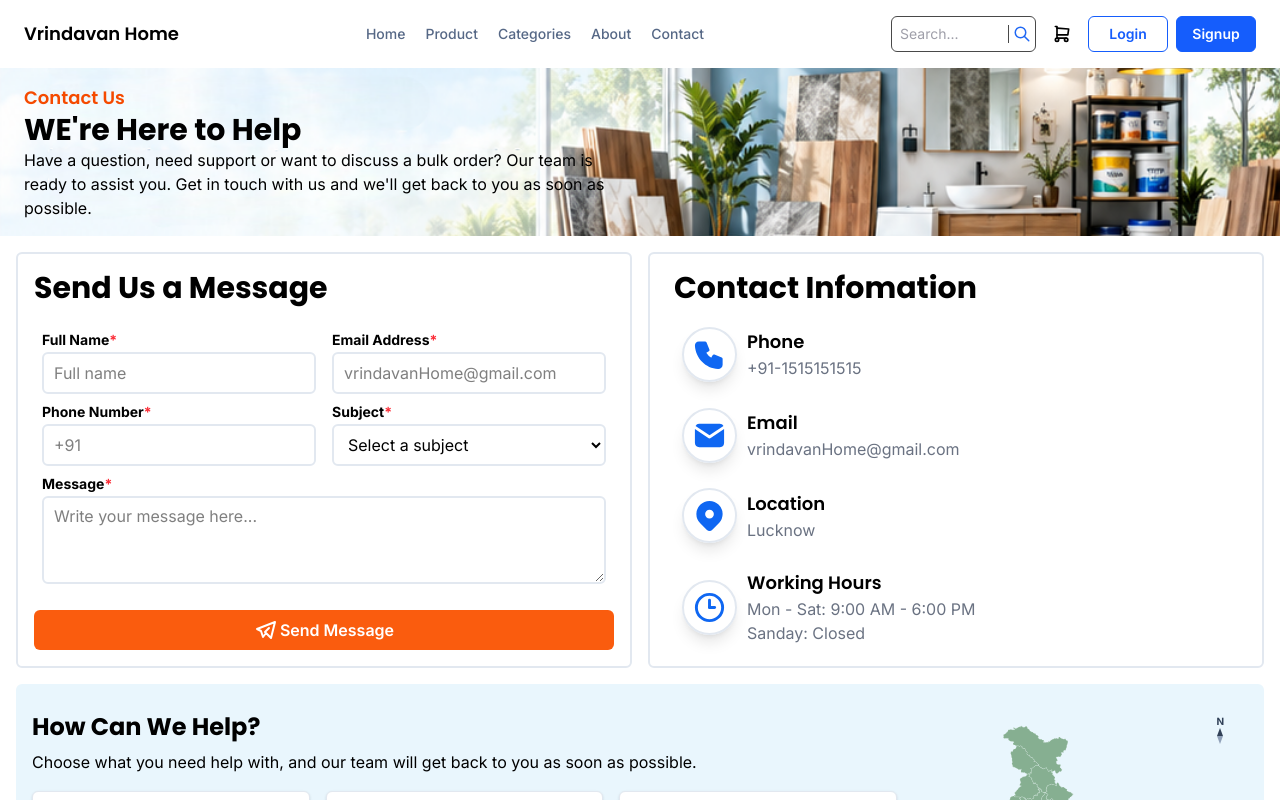
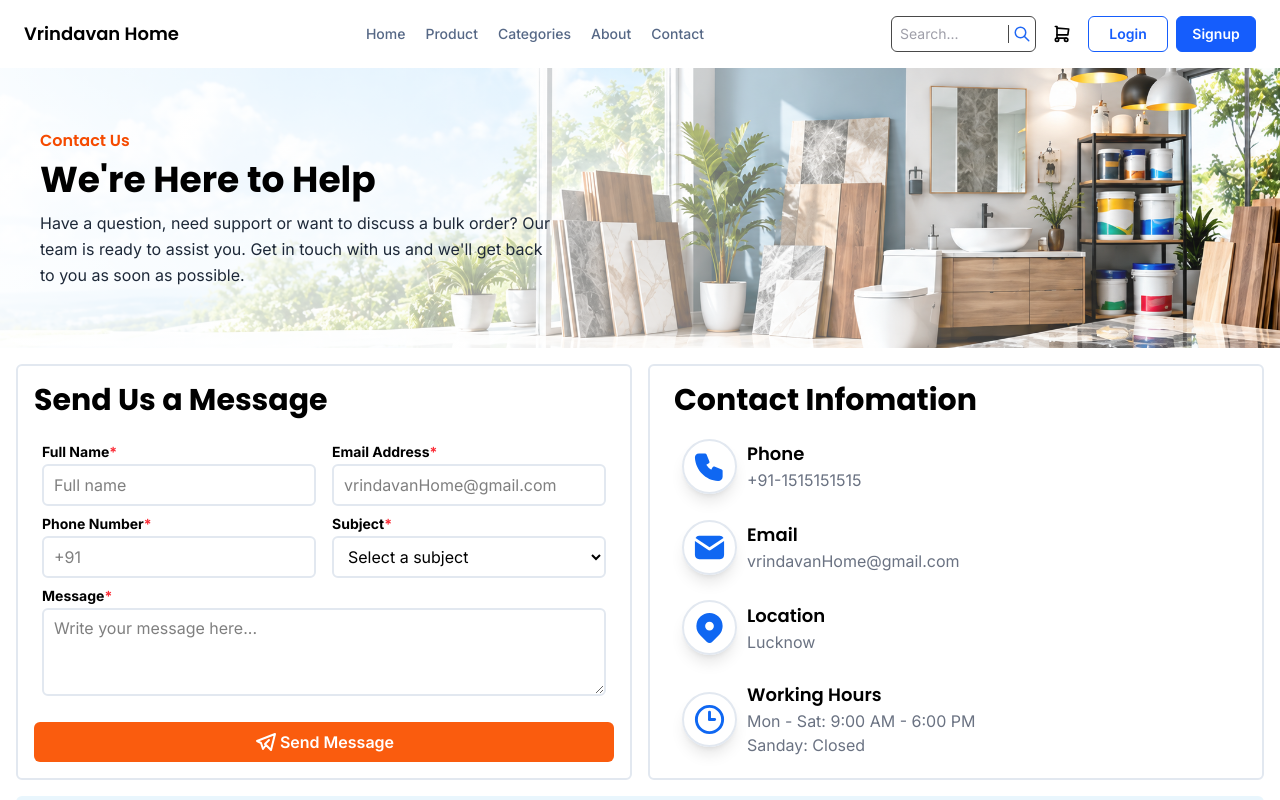
Before and after one commit to shivam-87388/vrindavan, a Next.js app in the folder frontend/: page /contact-us in a window 1280 px wide. Shown: the top 800 px of the page. Built offline with nearby package versions, Linux system fonts and the light colour scheme.

Commit message:
complete contact page

```diff
--- a/frontend/src/app/contact-us/page.jsx
+++ b/frontend/src/app/contact-us/page.jsx
@@ -1,11 +1,17 @@
-import React from 'react'
+import React from "react";
 import {
-  IconBrandTelegram, IconPhoneFilled, IconMailFilled, IconMapPinFilled, IconClockHour3, IconBox,
-  IconTruck, IconHeadset, IconArrowRight
-} from '@tabler/icons-react';
+  IconBrandTelegram,
+  IconPhoneFilled,
+  IconMailFilled,
+  IconMapPinFilled,
+  IconClockHour3,
+  IconBox,
+  IconTruck,
+  IconHeadset,
+  IconArrowRight,
+} from "@tabler/icons-react";
 
 const page = () => {
-
   const cards = [
     {
       title: "Product Enquiry",
@@ -27,31 +33,50 @@ const page = () => {
     },
   ];
 
-
   return (
     <div className="min-h-screen flex items-start justify-center">
       <div className="flex flex-col items-start justify-center w-full">
         {/* header image section */}
-        <div className="w-full bg-[url(/contact.png)] bg-cover bg-center bg-no-repeat h-auto">
-          <div className="flex flex-col w-1/2 items-center justify-center py-4 px-6">
-            <h3 className="w-full text-start text-orange-600 text-lg font-semibold font-['Poppins']">Contact Us</h3>
-            <h2 className="w-full text-start text-black text-3xl font-bold font-['Poppins']">WE're Here to Help</h2>
-            <p className="w-full text-start text-black text-base font-normal font-['Inter']">Have a question, need support or want to discuss a bulk order? Our team is ready to assist you. Get in touch with us and we'll get back to you as soon as possible.</p>
+       {/* Header Image Section */}
+<div className="relative w-full h-[250px] sm:h-[280px] md:h-[250px] lg:h-[280px] overflow-hidden bg-[url('/contactpage.png')] bg-cover bg-[position:58%_center] md:bg-center bg-no-repeat">
+
+  {/* Light overlay for text readability */}
+  <div className="absolute inset-0 bg-gradient-to-r from-white/95 via-white/75 to-transparent md:from-white/90 md:via-white/50 md:to-transparent" />
+
+  {/* Header Content */}
+  <div className="relative z-10 flex h-full w-full md:w-[58%] flex-col justify-center px-4 sm:px-6 md:px-8 lg:px-10 py-4">
+
+    <h3 className="text-start text-orange-600 text-lg sm:text-base font-semibold font-['Poppins']">
+      Contact Us
+    </h3>
+
+    <h2 className="mt-1 text-start text-black text-2xl sm:text-3xl md:text-3xl lg:text-4xl font-bold leading-tight font-['Poppins']">
+      We're Here to Help
+    </h2>
+
+    <p className="mt-2 max-w-lg text-start text-gray-800 text-xs sm:text-sm md:text-sm lg:text-base font-normal leading-relaxed font-['Inter']">
+      Have a question, need support or want to discuss a bulk order? Our team
+      is ready to assist you. Get in touch with us and we'll get back to you
+      as soon as possible.
+    </p>
+
   </div>
 </div>
+{/* Header Image Section End */}
         {/* header image section end */}
         <div className="flex flex-col items-center justify-center p-4 w-full gap-4">
           {/* card section */}
           <div className="w-full flex md:flex-row flex-col md:items-stretch items-start justify-around gap-4 ">
             <div className="w-full max-w-2xl flex flex-col items-center justify-center  border-2 border-slate-200 rounded-md p-4">
-              <h3 className="w-full text-start text-black text-3xl font-bold font-['Poppins'] pb-2">Send Us a Message</h3>
+              <h3 className="w-full text-start text-black text-3xl font-bold font-['Poppins'] pb-2">
+                Send Us a Message
+              </h3>
               {/* detail field */}
               <form className="flex flex-col items-center justify-center mt-4 gap-2 w-full ">
                 {/* full name +  email address*/}
                 <div className="w-full flex md:flex-row flex-col  items-center justify-center lg:gap-4 gap-2 px-2">
                   {/* full name filed*/}
                   <div className="flex flex-col items-center justify-center gap-y-0.5 w-full">
-
                     <label
                       htmlFor="full-name"
                       className="w-full text-start text-black text-sm font-bold font-['Inter']"
@@ -81,8 +106,6 @@ const page = () => {
                       required
                       className="w-full rounded-md border-2 border-slate-200 px-2.5 py-1.5 text-black text-base font-normal font-['Inter'] focus:border-transparent focus:outline-none focus:ring-2 focus:ring-[#ED6200] h-[42px]"
                     ></input>
-
-
                   </div>
                 </div>
 
@@ -123,7 +146,6 @@ const page = () => {
                       <option value="support">Order Support</option>
                       <option value="other">Other</option>
                     </select>
-
                   </div>
                 </div>
                 {/* message field */}
@@ -134,75 +156,88 @@ const page = () => {
                   >
                     Message<span className="text-red-500">*</span>
                   </label>
-                  <textarea id="message" rows={3} placeholder="Write your message here..." required className="w-full rounded-md border-2 border-slate-200 px-2.5 py-1.5 font-['Inter'] focus:border-transparent focus:outline-none focus:ring-2 focus:ring-[#ED6200]"></textarea>
-
+                  <textarea
+                    id="message"
+                    rows={3}
+                    placeholder="Write your message here..."
+                    required
+                    className="w-full rounded-md border-2 border-slate-200 px-2.5 py-1.5 font-['Inter'] focus:border-transparent focus:outline-none focus:ring-2 focus:ring-[#ED6200]"
+                  ></textarea>
                 </div>
 
                 {/* send message button */}
                 <div className="w-full flex flex-row items-center justify-center mt-4.5 bg-[#FA5C0E] py-2 rounded-md hover:cursor-pointer gap-0.5">
-                  <IconBrandTelegram color='#FFFFFF' stroke={2} />
+                  <IconBrandTelegram color="#FFFFFF" stroke={2} />
                   <button
                     type="submit"
                     className="text-center text-base font-semibold font-['Inter'] text-white "
                   >
                     Send Message
                   </button>
-
                 </div>
               </form>
               {/* detailfield end*/}
-
             </div>
             <div className="w-full max-w-2xl flex flex-col items-center justify-center  border-2 border-slate-200 rounded-md p-4">
-              <h3 className="w-full text-start text-black text-3xl font-bold font-['Poppins'] px-2">Contact Infomation</h3>
+              <h3 className="w-full text-start text-black text-3xl font-bold font-['Poppins'] px-2">
+                Contact Infomation
+              </h3>
               {/* row section */}
               <div className="flex flex-col justify-around flex-1 mt-4 gap-4 w-full px-2">
                 {/* phone number field*/}
                 <div className="w-full flex flex-row items-center justify-start px-2 gap-2.5">
                   <div className="flex items-center justify-center p-2 rounded-full border-2 border-slate-200 shadow-lg">
-                    <IconPhoneFilled color='#0F67F2' size={35} />
+                    <IconPhoneFilled color="#0F67F2" size={35} />
                   </div>
                   <div className="flex flex-col items-start justify-center">
-                    <h3 className="text-black text-lg font-semibold font-['Poppins']">Phone</h3>
+                    <h3 className="text-black text-lg font-semibold font-['Poppins']">
+                      Phone
+                    </h3>
                     <p className="text-gray-500">+91-1515151515</p>
                   </div>
-
                 </div>
                 {/* email field  */}
                 <div className="w-full flex flex-row items-center justify-start px-2 gap-2.5">
                   <div className="flex items-center justify-center p-2 rounded-full border-2 border-slate-200 shadow-lg">
-                    <IconMailFilled color='#0F67F2' size={35} />
+                    <IconMailFilled color="#0F67F2" size={35} />
                   </div>
                   <div className="flex flex-col items-start justify-center">
-                    <h3 className="text-black text-lg font-semibold font-['Poppins']">Email</h3>
-                    <p className="text-gray-500 break-all">vrindavanHome@gmail.com</p>
+                    <h3 className="text-black text-lg font-semibold font-['Poppins']">
+                      Email
+                    </h3>
+                    <p className="text-gray-500 break-all">
+                      vrindavanHome@gmail.com
+                    </p>
                   </div>
                 </div>
                 {/* location */}
                 <div className="w-full flex flex-row items-center justify-start px-2 gap-2.5">
                   <div className="flex items-center justify-center p-2 rounded-full border-2 border-slate-200 shadow-lg">
-                    <IconMapPinFilled color='#0F67F2' size={35} />
+                    <IconMapPinFilled color="#0F67F2" size={35} />
                   </div>
                   <div className="flex flex-col items-start justify-center">
-                    <h3 className="text-black text-lg font-semibold font-['Poppins']">Location</h3>
+                    <h3 className="text-black text-lg font-semibold font-['Poppins']">
+                      Location
+                    </h3>
                     <p className="text-gray-500">Lucknow</p>
                   </div>
                   {/* working hour */}
                 </div>
                 <div className="w-full flex flex-row items-center justify-start px-2 gap-2.5">
                   <div className="flex items-center justify-center p-2 rounded-full border-2 border-slate-200 shadow-lg">
-                    <IconClockHour3 color='#0F67F2' size={35} />
+                    <IconClockHour3 color="#0F67F2" size={35} />
                   </div>
                   <div className="flex flex-col items-start justify-center">
-                    <h3 className="text-black text-lg font-semibold font-['Poppins']">Working Hours</h3>
-                    <p className="text-gray-500">Mon - Sat: 9:00 AM - 6:00 PM</p>
+                    <h3 className="text-black text-lg font-semibold font-['Poppins']">
+                      Working Hours
+                    </h3>
+                    <p className="text-gray-500">
+                      Mon - Sat: 9:00 AM - 6:00 PM
+                    </p>
                     <p className="text-gray-500">Sanday: Closed</p>
                   </div>
-
                 </div>
-
               </div>
-
             </div>
           </div>
           {/* card section */}
@@ -214,7 +249,8 @@ const page = () => {
                 How Can We Help?
               </h2>
               <p className="mt-1.5 mb-4 text-black text-base font-normal font-['Inter'] leading-relaxed w-full text-start">
-                Choose what you need help with, and our team will get back to you as soon as possible.
+                Choose what you need help with, and our team will get back to
+                you as soon as possible.
               </p>
 
               <div className="grid grid-cols-1 md:grid-cols-3  gap-4">
@@ -243,13 +279,11 @@ const page = () => {
                   </div>
                 ))}
               </div>
-
             </div>
 
             {/* map block */}
             <div className="relative flex items-center justify-center w-full lg:w-[38%] h-[360px] overflow-hidden p-6">
               <div className="relative h-full w-full max-w-[340px] flex items-center justify-center">
-
                 {/* Simplemaps SVG Map */}
                 <img
                   src="/india-map.svg"
@@ -261,21 +295,36 @@ const page = () => {
                 <div className="absolute top-[32%] left-[40%] flex items-center gap-1">
                   {/* Orange Pin Icon with Bounce */}
                   <div className="flex h-7 w-7 items-center justify-center rounded-full bg-[#FA5C0E] text-white shadow-lg animate-bounce">
-                    <svg xmlns="http://www.w3.org/2000/svg" className="h-4 w-4" viewBox="0 0 20 20" fill="currentColor">
-                      <path fillRule="evenodd" d="M5.05 4.05a7 7 0 119.9 9.9L10 18.9l-4.95-4.95a7 7 0 010-9.9zM10 11a2 2 0 100-4 2 2 0 000 4z" clipRule="evenodd" />
+                    <svg
+                      xmlns="http://www.w3.org/2000/svg"
+                      className="h-4 w-4"
+                      viewBox="0 0 20 20"
+                      fill="currentColor"
+                    >
+                      <path
+                        fillRule="evenodd"
+                        d="M5.05 4.05a7 7 0 119.9 9.9L10 18.9l-4.95-4.95a7 7 0 010-9.9zM10 11a2 2 0 100-4 2 2 0 000 4z"
+                        clipRule="evenodd"
+                      />
                     </svg>
                   </div>
 
                   {/* White Card with Lucknow Text */}
                   <div className="rounded-lg bg-white/95 px-2.5 py-1 shadow-md border border-slate-100 whitespace-nowrap">
-                    <p className="text-[10px] font-bold text-[#0D2447] leading-tight">Lucknow</p>
-                    <p className="text-[8px] text-gray-500 leading-tight">Uttar Pradesh</p>
+                    <p className="text-[10px] font-bold text-[#0D2447] leading-tight">
+                      Lucknow
+                    </p>
+                    <p className="text-[8px] text-gray-500 leading-tight">
+                      Uttar Pradesh
+                    </p>
                   </div>
                 </div>
 
                 {/* North Direction Compass (Top Right) */}
                 <div className="absolute top-2 right-4 flex flex-col items-center">
-                  <span className="text-[10px] font-bold text-slate-700 leading-none mb-0.5">N</span>
+                  <span className="text-[10px] font-bold text-slate-700 leading-none mb-0.5">
+                    N
+                  </span>
                   <div className="w-0 h-0 border-x-[3.5px] border-x-transparent border-b-[8px] border-b-slate-700"></div>
                   <div className="w-0 h-0 border-x-[3.5px] border-x-transparent border-t-[8px] border-t-slate-400"></div>
                 </div>
@@ -284,7 +333,6 @@ const page = () => {
                 <span className="absolute bottom-2 left-2 text-xl font-black tracking-widest text-[#0F67F2]/20">
                   INDIA
                 </span>
-
               </div>
             </div>
             {/* map block */}
@@ -293,7 +341,6 @@ const page = () => {
 
           <div className="w-full overflow-hidden rounded-md bg-[#E7F4FD]">
             <div className="flex w-full flex-col md:flex-row items-stretch">
-
               {/* Left: Construction Materials Image */}
               <div className="relative w-full min-w-0 h-[200px] md:w-[55%] md:h-[240px] lg:h-[260px] overflow-hidden">
                 <img
@@ -308,16 +355,14 @@ const page = () => {
 
               {/* Right: Support Content */}
               <div className="flex w-full min-w-0 flex-col justify-center bg-[#E7F4FD] px-5 py-6 sm:px-8 md:w-[45%] md:px-6 md:py-4 lg:px-8">
-
                 <div className="mx-auto w-full max-w-md md:mx-0">
-
                   <h3 className="w-full text-start text-2xl font-bold font-['Poppins']">
                     Need Immediate Support?
                   </h3>
 
                   <p className="mt-1.5  text-black text-base font-normal font-['Inter'] leading-relaxed w-full text-start">
-          For urgent queries, bulk orders or order issues, our team is just a
-          call or message away.
+                    For urgent queries, bulk orders or order issues, our team is
+                    just a call or message away.
                   </p>
 
                   <a
@@ -326,22 +371,14 @@ const page = () => {
                   >
                     Contact Now <span aria-hidden="true">→</span>
                   </a>
-
                 </div>
               </div>
-
             </div>
           </div>
-
-
-
         </div>
       </div>
+    </div>
+  );
+};
 
-
-
-    </div>
-  )
-}
-
-export default page
+export default page;
```
Also changed, not shown: frontend/public/contact.png (deleted), frontend/public/contactpage.png (added). Lines whose indentation alone changed are shown as unchanged.
